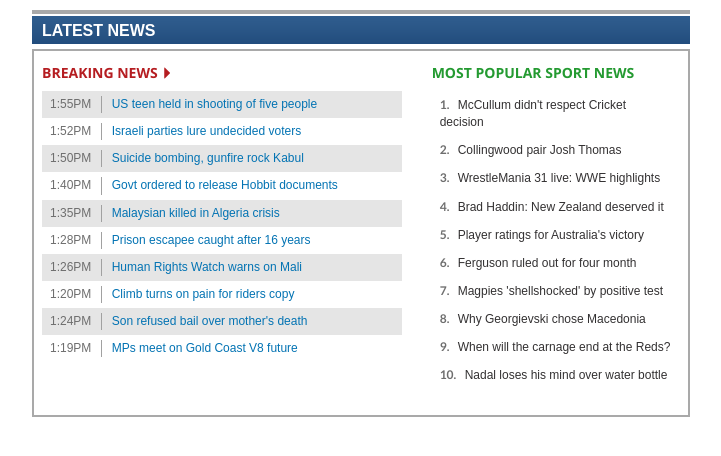
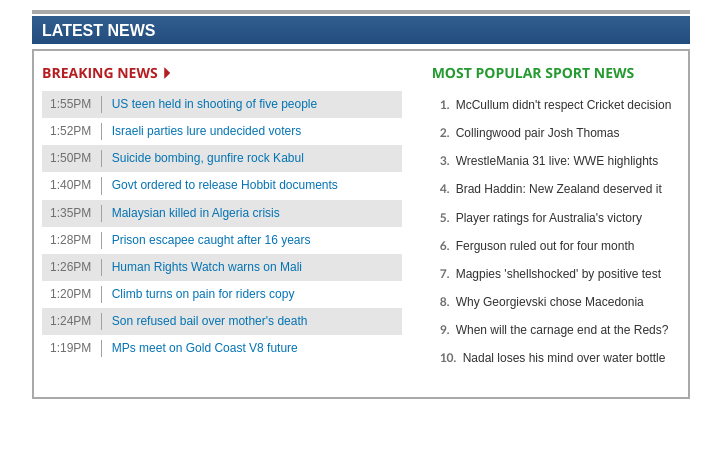
Before and after one commit to meghanagpal1/NewsCorpTest, a plain HTML site: page task1.html in a window 1280 px wide. Shown: the whole page, without its empty margins (279-1000 px from the left). Drawn offline with Linux system fonts and the light colour scheme.

Commit message:
Update style.css

```diff
--- a/css/style.css
+++ b/css/style.css
@@ -115,7 +115,7 @@ ol {
 .most-popular-sport-news-content li:before {
   content: counter(item) ".";
   font-family: "Lato Bold", Arial, Helvetica, sans-serif;
-  margin-right: 5px;
+  margin-right: 3px;
   color: #6e6e6e;
   font-weight: bold;
 }
```
